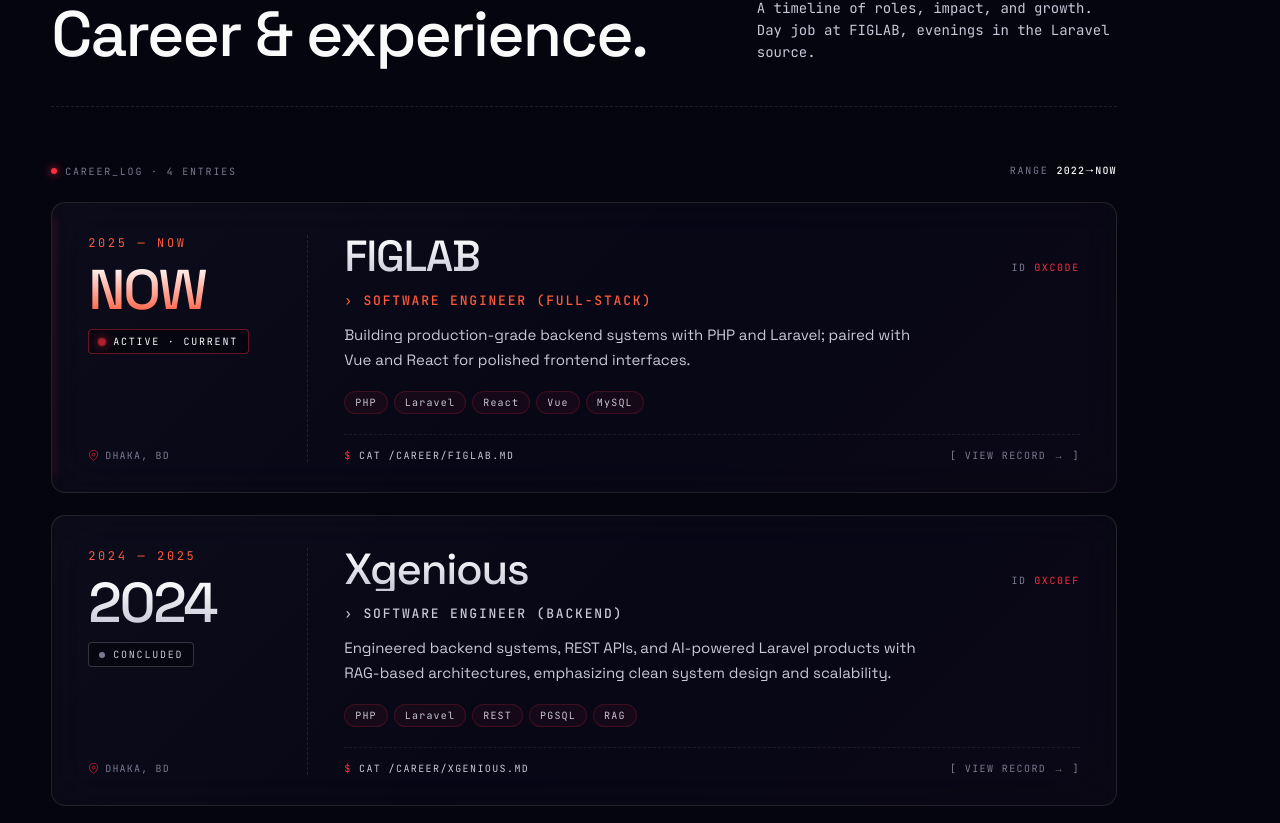
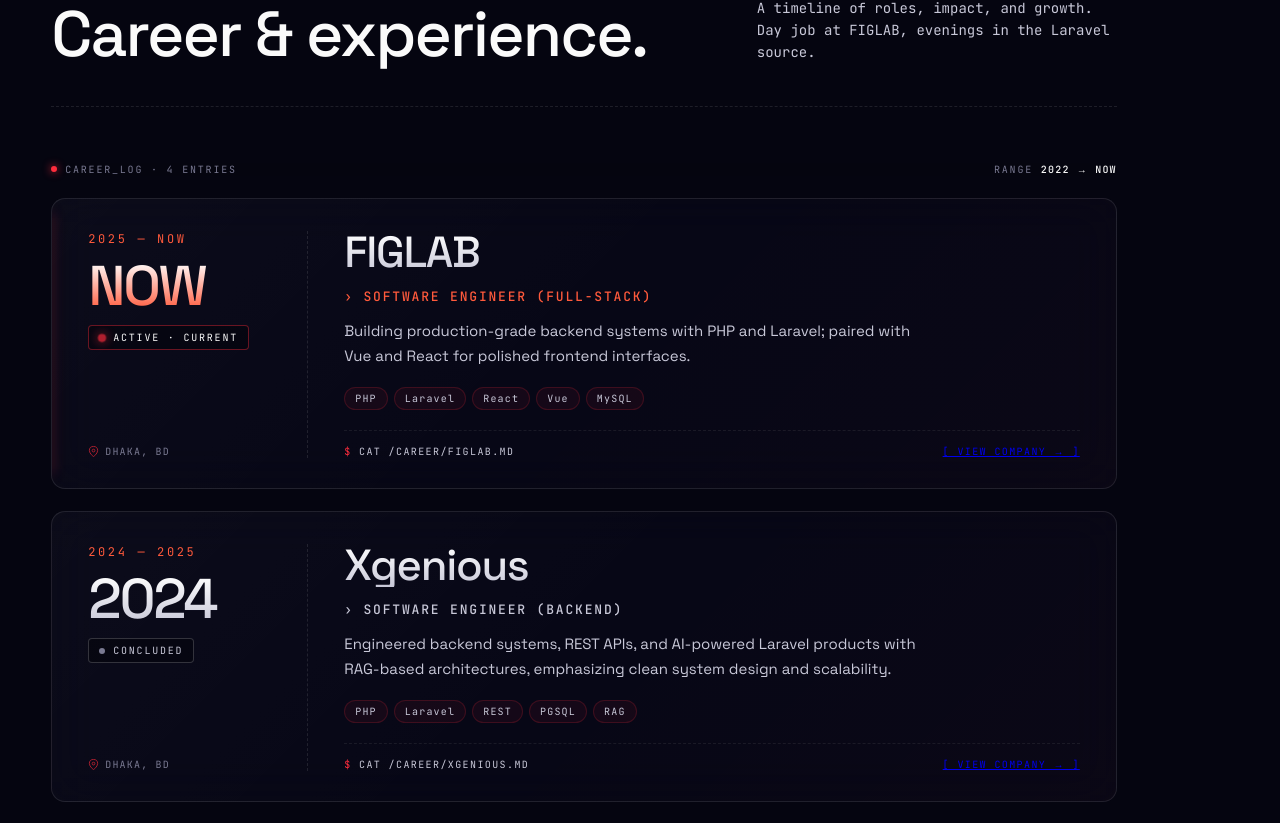
Before and after one commit to iz-ahmad/portfolio, a Next.js app: page / in a window 1280 px wide. Shown: the part 1765-2588 px from the top of the page. Built offline with nearby package versions, Linux system fonts and the light colour scheme; no server answers.

Commit message:
link company website in experience footer, drop id badge

```diff
--- a/src/components/sections/Experience.tsx
+++ b/src/components/sections/Experience.tsx
@@ -54,7 +54,7 @@
         <div className="exp2-meta">
           <span className="exp2-meta-dot">CAREER_LOG · {EXPERIENCES.length} ENTRIES</span>
           <div className="exp2-meta-cluster">
-            <span>RANGE <b>2022🠒NOW</b></span>
+            <span>RANGE <b>2022 → NOW</b></span>
           </div>
         </div>
 
@@ -92,7 +92,6 @@
               <div className="exp2-body">
                 <div className="exp2-co-row">
                   <h3 className="exp2-co">{e.company}</h3>
-                  <span className="exp2-id">ID <b>0x{idHex}</b></span>
                 </div>
                 <div className="exp2-role">›&nbsp;{e.role}</div>
                 <p className="exp2-blurb">{e.blurb}</p>
@@ -101,7 +100,9 @@
                 </div>
                 <div className="exp2-foot">
                   <span className="exp2-foot-path"><span>$</span> cat {path}</span>
-                  <span className="exp2-foot-arrow">[ view record → ]</span>
+                  <span className="exp2-foot-arrow">
+                    <a href={e.companyWebsite} target="_blank" className="">[ View Company → ]</a>
+                  </span>
                 </div>
               </div>
 
```
